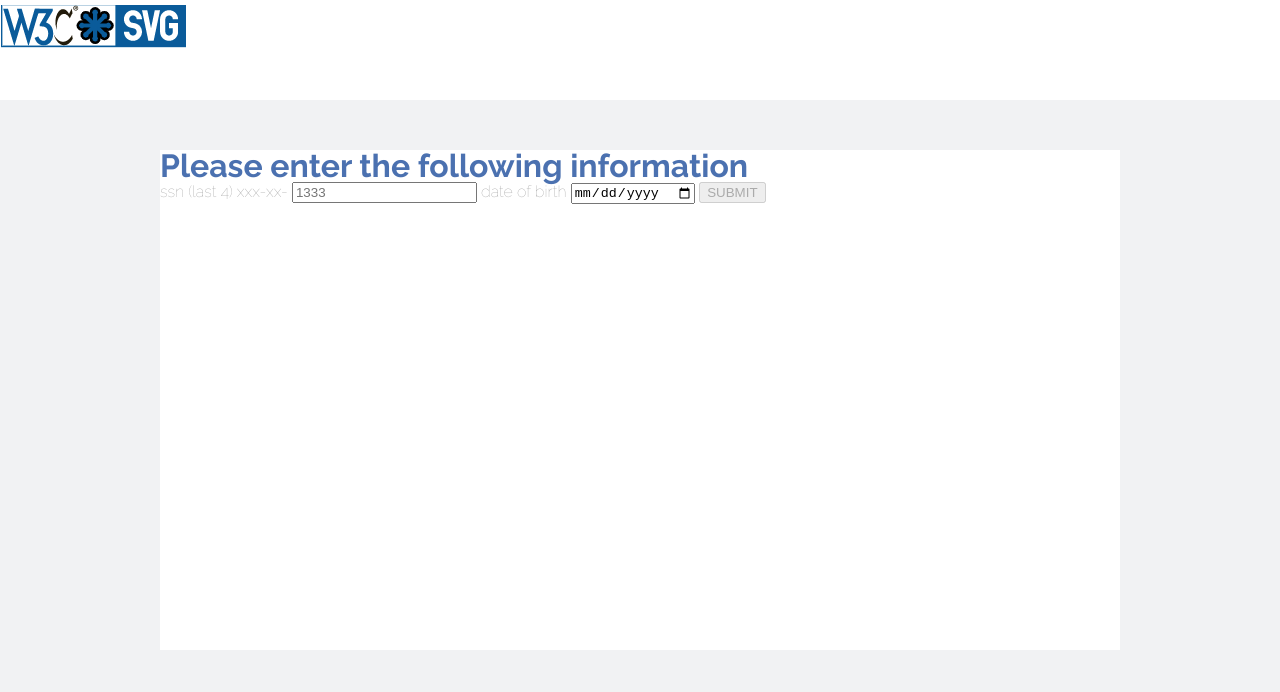
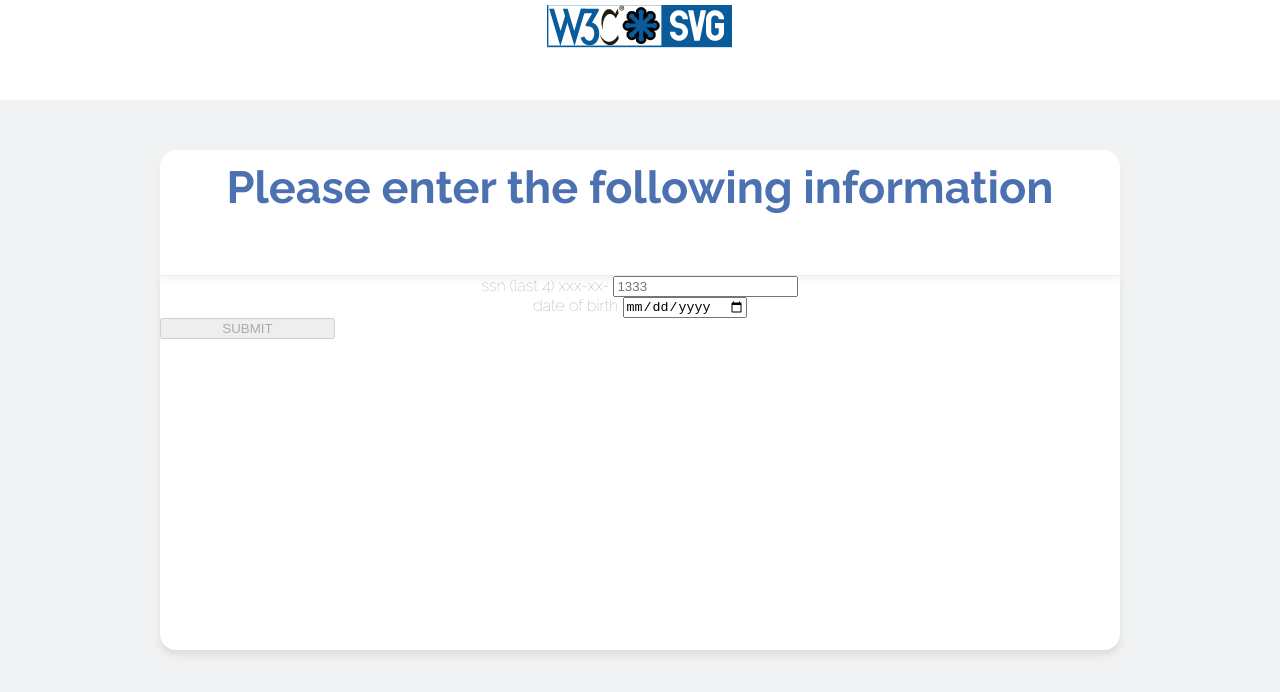
Before and after one commit to neb-dev/softwise, a plain HTML site: page index.html in a window 1280 px wide. Drawn offline with Linux system fonts and the light colour scheme.

Commit message:
Add files via upload

```diff
--- a/index.html
+++ b/index.html
@@ -20,6 +20,7 @@
           <h1>Please enter the following information</h1>
         </div>
         <form id="userForm" onsubmit="return submitForm()">
+          <div class="input-group">
             <label for="ssn">ssn (last 4) xxx-xx-</label>
             <input
               type="number"
@@ -28,7 +29,9 @@
               placeholder="1333"
               oninput="validateForm()"
             />
+          </div>
 
+          <div class="input-group">
             <label for="dob">date of birth</label>
             <input
               type="date"
@@ -37,7 +40,7 @@
               placeholder="3/3/2003"
               oninput="validateForm()"
             />
-
+          </div>
           <input
             type="submit"
             name="submitButton"
--- a/scss/_styling.scss
+++ b/scss/_styling.scss
@@ -11,20 +11,51 @@ body {
 
   header {
     background-color: white;
-    margin: auto;
+    text-align: center;
+    img {
+      margin: auto;
+    }
   }
 
   main {
     display: flex;
     align-items: center;
     justify-content: center;
+
     section.form-card {
+      box-shadow: 0 5px 7px #DDD;
+      border-radius: 16px;
       height: 500px;
+
       div.form-header {
+        border-bottom: .25px solid rgb(235, 235, 235);
+        box-shadow: 0 5px 7px #f5f5f5;
+        text-align: center;
         h1 {
+          padding: 15px 15px 65px 15px;
           font-weight: 700;
           font-size: 24px;
           color: rgb(75, 113, 176);
+        }
+      }
+      form {
+        display: flex;
+        flex-direction: column;
+        label {
+
+        }
+        .input-group {
+          display: block;
+          margin: auto;
+        }
+        input[type=text] {
+
+        }
+        input[type=date] {
+
+        }
+        input[type=submit] {
+          width: 175px;
         }
       }
     }
@@ -51,7 +82,7 @@ body {
         margin: auto;
         div.form-header {
           h1 {
-            font-size: 32px;
+            font-size: 45px;
           }
         }
       }
```
Also changed, not shown: css/style.css, 1 other file. Lines whose indentation alone changed are shown as unchanged.
